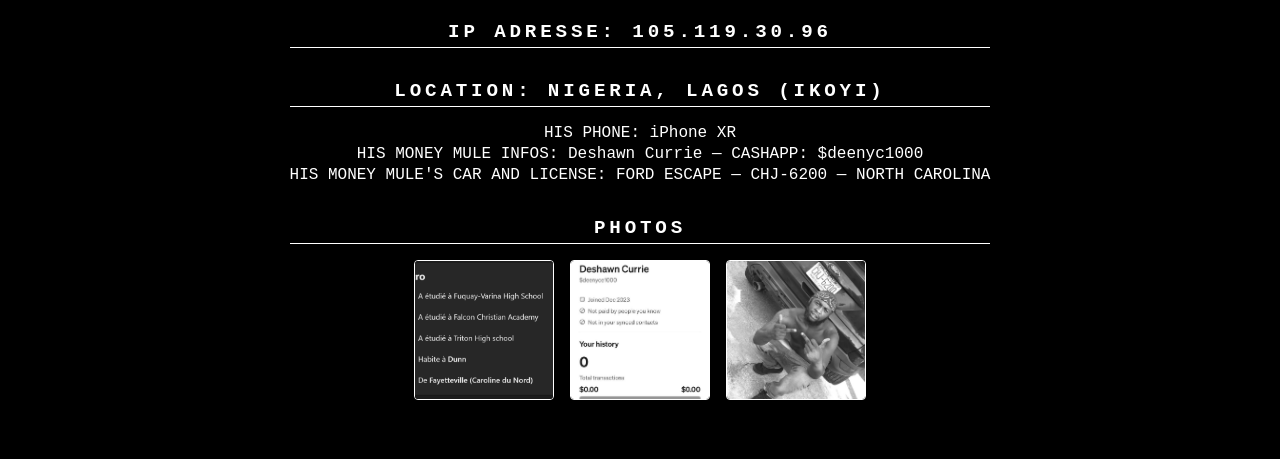
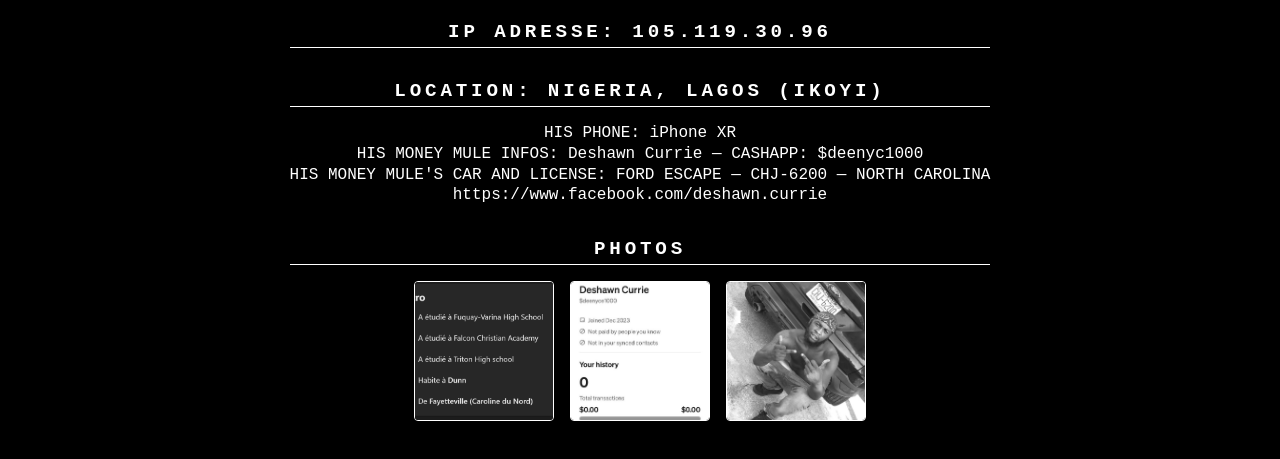
Before and after one commit to scamlol/staged.github.io, a plain HTML site: page index.html in a window 1280 px wide. Shown: the part 215-674 px from the top of the page. Drawn offline with Linux system fonts and the light colour scheme.

Commit message:
Update index.html

```diff
--- a/index.html
+++ b/index.html
@@ -163,6 +163,7 @@
         <p>HIS PHONE: iPhone XR</p>
         <p>HIS MONEY MULE INFOS: Deshawn Currie &mdash; CASHAPP: $deenyc1000</p>
         <p>HIS MONEY MULE'S CAR AND LICENSE: FORD ESCAPE — CHJ-6200 — NORTH CAROLINA</p>
+        <p>https://www.facebook.com/deshawn.currie</p>
       </div>
 
       <div class="section" id="photos">
```
